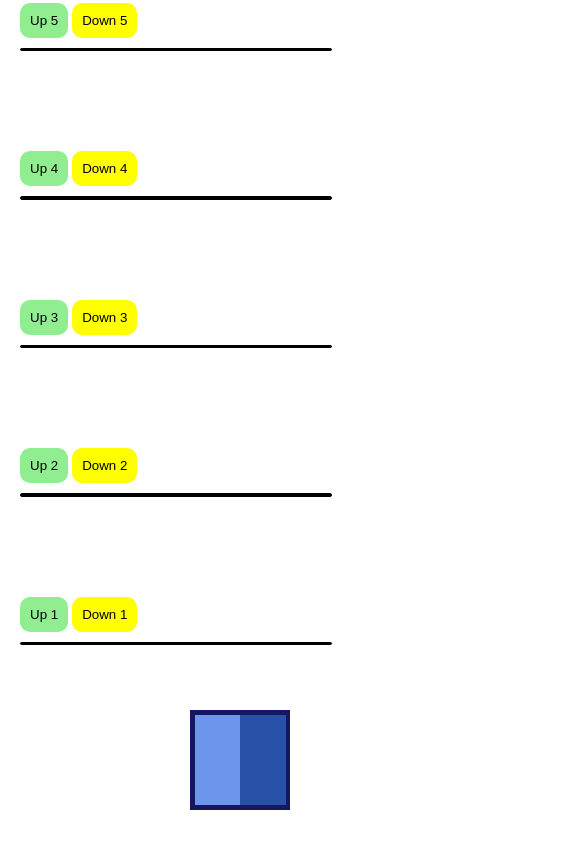
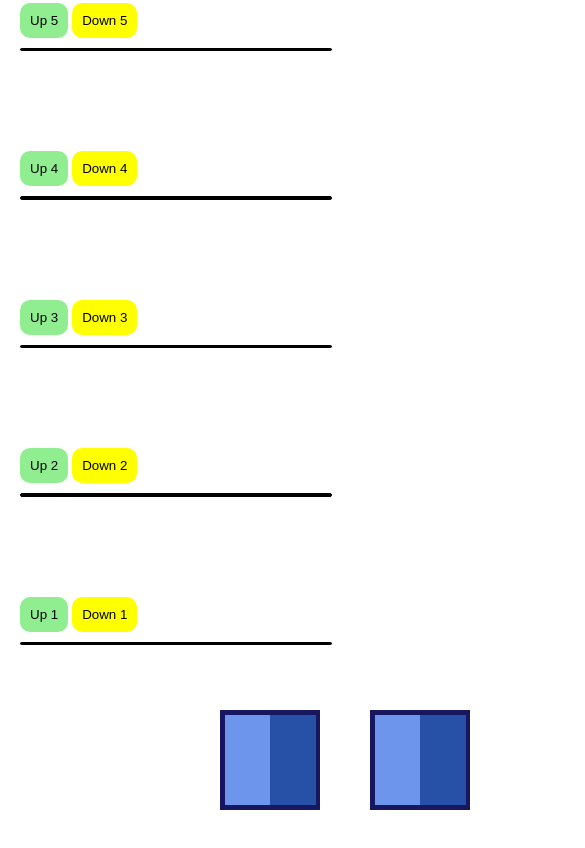
Before and after one commit to Aryan-9211/lift-simulation, a plain HTML site: page index.html in a window 390 px wide. Shown: the part 971-1819 px from the top of the page, 585 px wide, since content can reach past the window. Drawn offline with Linux system fonts and the light colour scheme.

Commit message:
made responsive

```diff
--- a/styles.css
+++ b/styles.css
@@ -343,8 +343,13 @@ hr {
   }
 
   .lift {
-    margin-left: 170px;
+    margin-left: 200px;
   }
+
+  .lift_2 {
+    margin-left: 350px;
+  }
+
 }
 
 @media (max-width: 300px) {
@@ -361,4 +366,8 @@ hr {
   .lift {
     margin-left: 170px;
   }
+
+  .lift_2 {
+    margin-left: 220px;
+  }
 }
```
